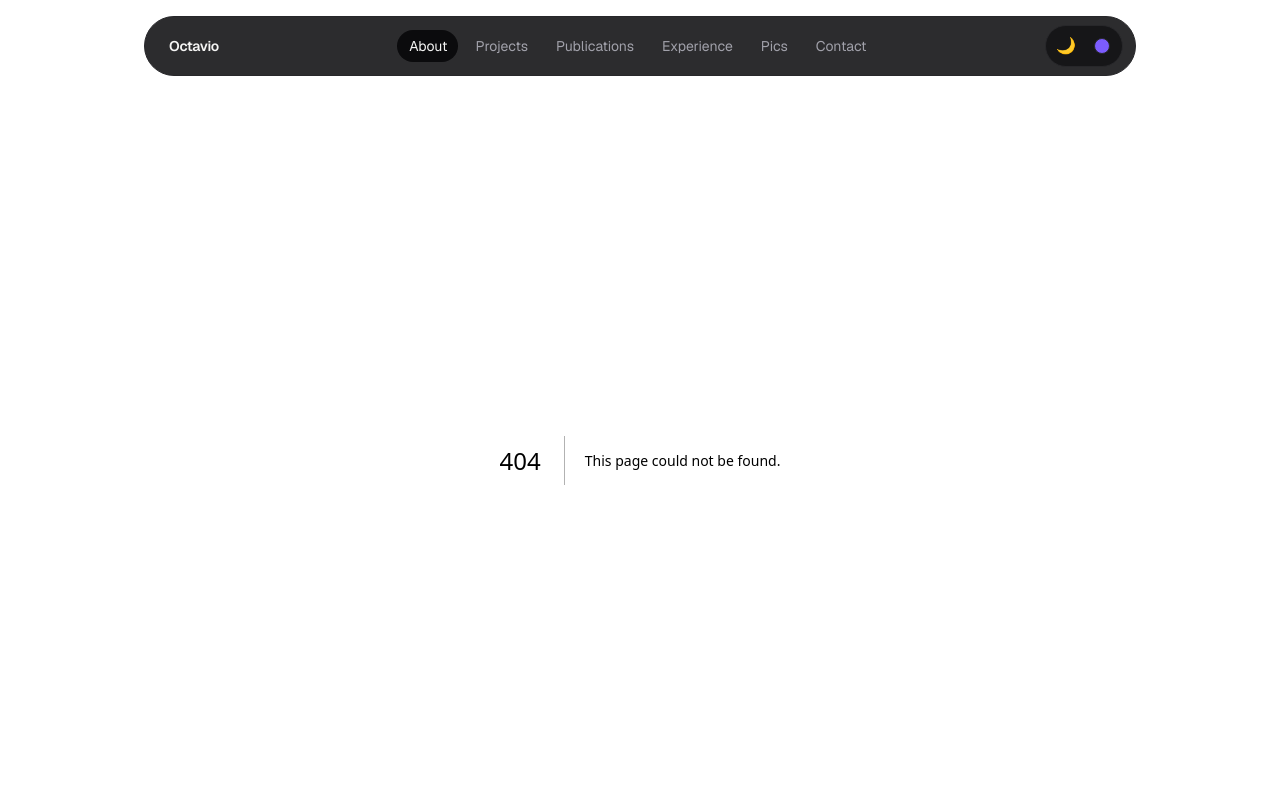
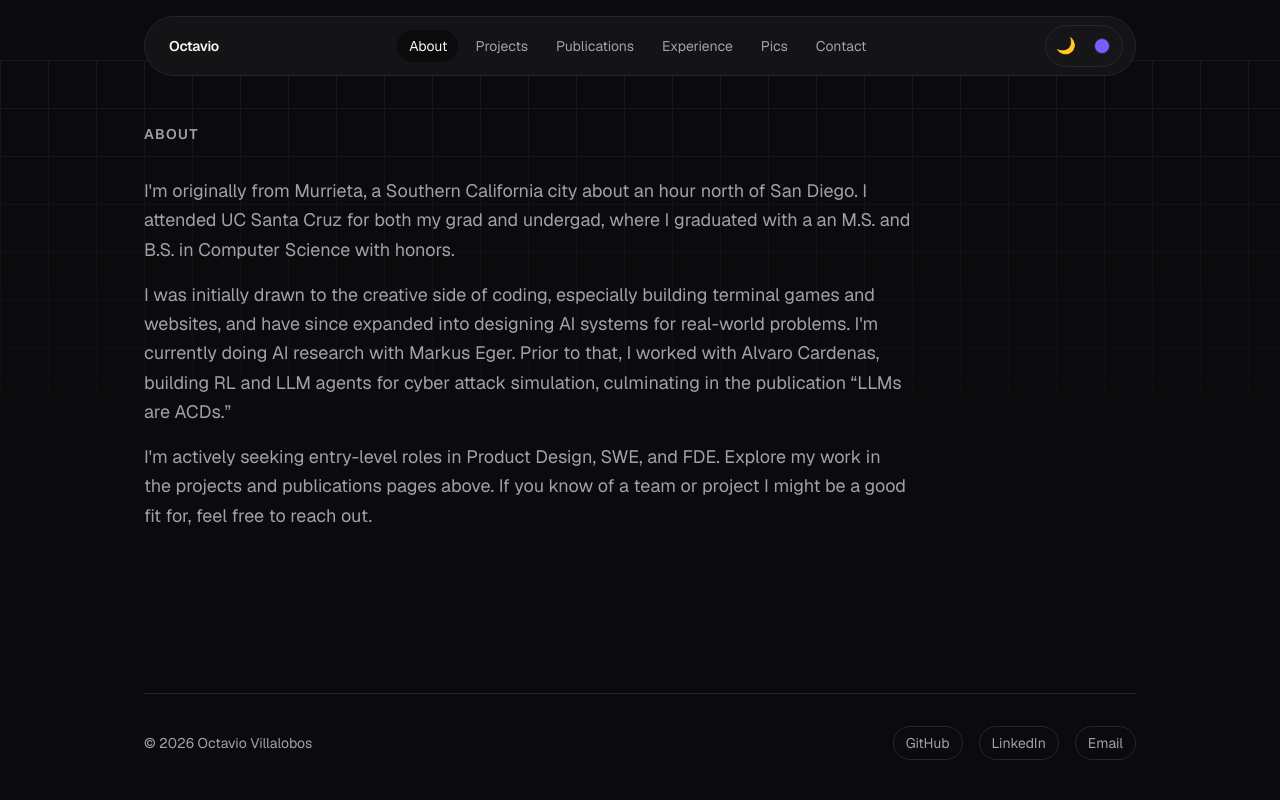
Before and after one commit to ocvillal/octaviovillalobos.github.io, a Next.js app: page /portfolio/about in a window 1280 px wide. Before the commit this address had no page. Shown: the top 800 px of the page. Built offline with nearby package versions, Linux system fonts and the light colour scheme.

Commit message:
Add dedicated About page
Moves the bio paragraphs off the homepage and onto their own /about
page. Also fixes a bio line that referenced projects/publications
being "below" — no longer true now that those are separate pages.

```diff
--- /dev/null
+++ b/src/app/about/page.tsx
@@ -0,0 +1,12 @@
+import type { Metadata } from "next";
+import { About } from "@/components/sections/About";
+import { site } from "@/data/site";
+
+export const metadata: Metadata = {
+  title: `About — ${site.name}`,
+  description: site.tagline,
+};
+
+export default function AboutPage() {
+  return <About />;
+}
--- /dev/null
+++ b/src/components/sections/About.tsx
@@ -0,0 +1,22 @@
+import { site } from "@/data/site";
+import { Reveal } from "@/components/motion/Reveal";
+
+export function About() {
+  return (
+    <section className="relative">
+      <div className="bg-grid-pattern pointer-events-none absolute inset-0 -z-10" />
+      <div className="mx-auto max-w-5xl px-4 py-16">
+        <Reveal>
+          <h1 className="text-sm font-semibold uppercase tracking-widest text-fg-muted">About</h1>
+        </Reveal>
+        <div className="mt-8 space-y-4 text-fg-muted">
+          {site.bio.map((paragraph, i) => (
+            <Reveal key={paragraph} delay={i * 100}>
+              <p className="max-w-3xl text-lg leading-relaxed">{paragraph}</p>
+            </Reveal>
+          ))}
+        </div>
+      </div>
+    </section>
+  );
+}
--- a/src/data/site.ts
+++ b/src/data/site.ts
@@ -5,7 +5,7 @@ export const site = {
   bio: [
     "I'm originally from Murrieta, a Southern California city about an hour north of San Diego. I attended UC Santa Cruz for both my grad and undergad, where I graduated with a an M.S. and B.S. in Computer Science with honors.",
     "I was initially drawn to the creative side of coding, especially building terminal games and websites, and have since expanded into designing AI systems for real-world problems. I'm currently doing AI research with Markus Eger. Prior to that, I worked with Alvaro Cardenas, building RL and LLM agents for cyber attack simulation, culminating in the publication “LLMs are ACDs.”",
-    "I'm actively seeking entry-level roles in Product Design, SWE, and FDE. Explore my work in the projects and publications below. If you know of a team or project I might be a good fit for, feel free to reach out.",
+    "I'm actively seeking entry-level roles in Product Design, SWE, and FDE. Explore my work in the projects and publications pages above. If you know of a team or project I might be a good fit for, feel free to reach out.",
   ],
   location: "Santa Cruz, CA",
   email: "octvillal@gmail.com",
```
